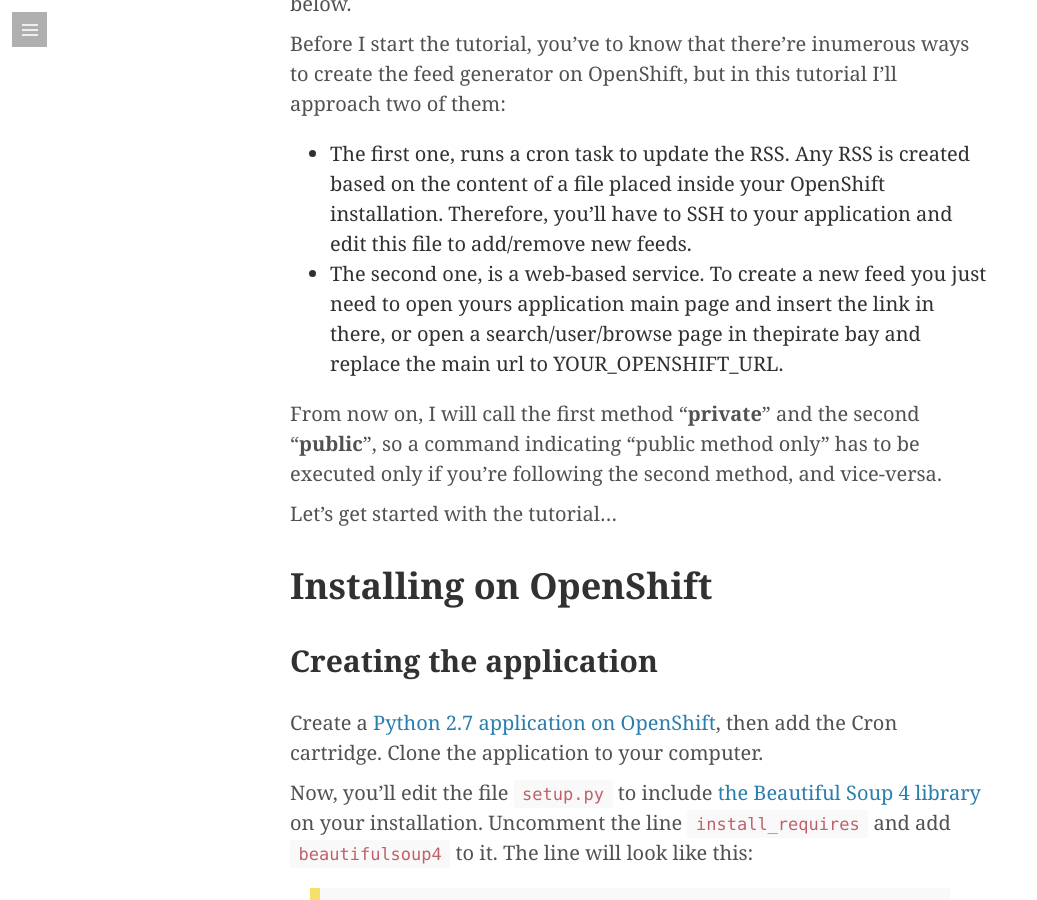
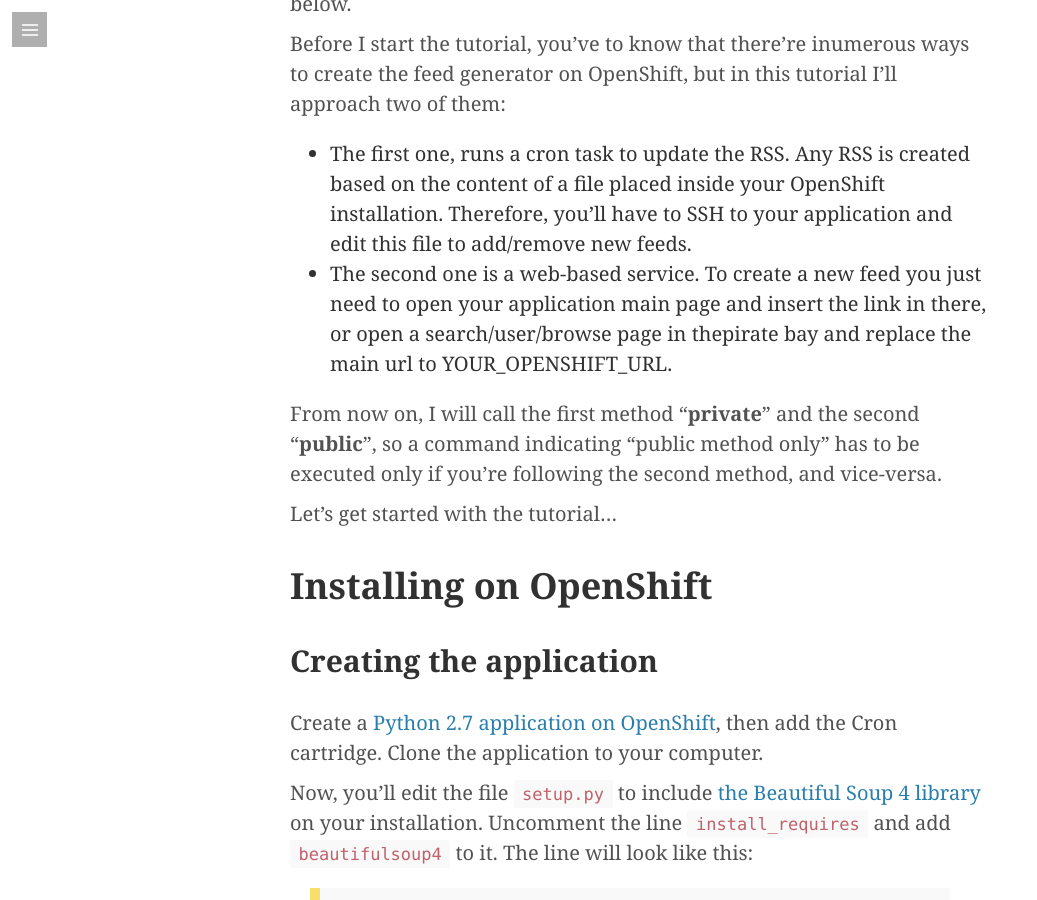
Before and after one commit to nanoshort/nanoshort.github.io, a Jekyll site: the page built from _posts/2014-07-08-tpb2rss-openshift.md, in a window 1280 px wide and 900 px high, scrolled down 1271 px. Shown: the whole window, without its empty margins (0-1037 px from the left). Built offline with Jekyll 4.4.1, drawn with Linux system fonts in a browser that asks for light colours; some web fonts are replaced; comment, search, counter and statistics services are not loaded.

Commit message:
Updated post

```diff
--- a/_posts/2014-07-08-tpb2rss-openshift.md
+++ b/_posts/2014-07-08-tpb2rss-openshift.md
@@ -19,7 +19,7 @@
 Before I start the tutorial, you've to know that there're inumerous ways to create the feed generator on OpenShift, but in this tutorial I'll approach two of them:
 
 - The first one, runs a cron task to update the RSS. Any RSS is created based on the content of a file placed inside your OpenShift installation. Therefore, you'll have to SSH to your application and edit this file to add/remove new feeds.
-- The second one, is a web-based service. To create a new feed you just need to open yours application main page and insert the link in there, or open a search/user/browse page in thepirate bay and replace the main url to YOUR_OPENSHIFT_URL.
+- The second one is a web-based service. To create a new feed you just need to open your application main page and insert the link in there, or open a search/user/browse page in thepirate bay and replace the main url to YOUR_OPENSHIFT_URL.
 
 From now on, I will call the first method "**private**" and the second "**public**", so a command indicating "public method only" has to be executed only if you're following the second method, and vice-versa.
 
```
